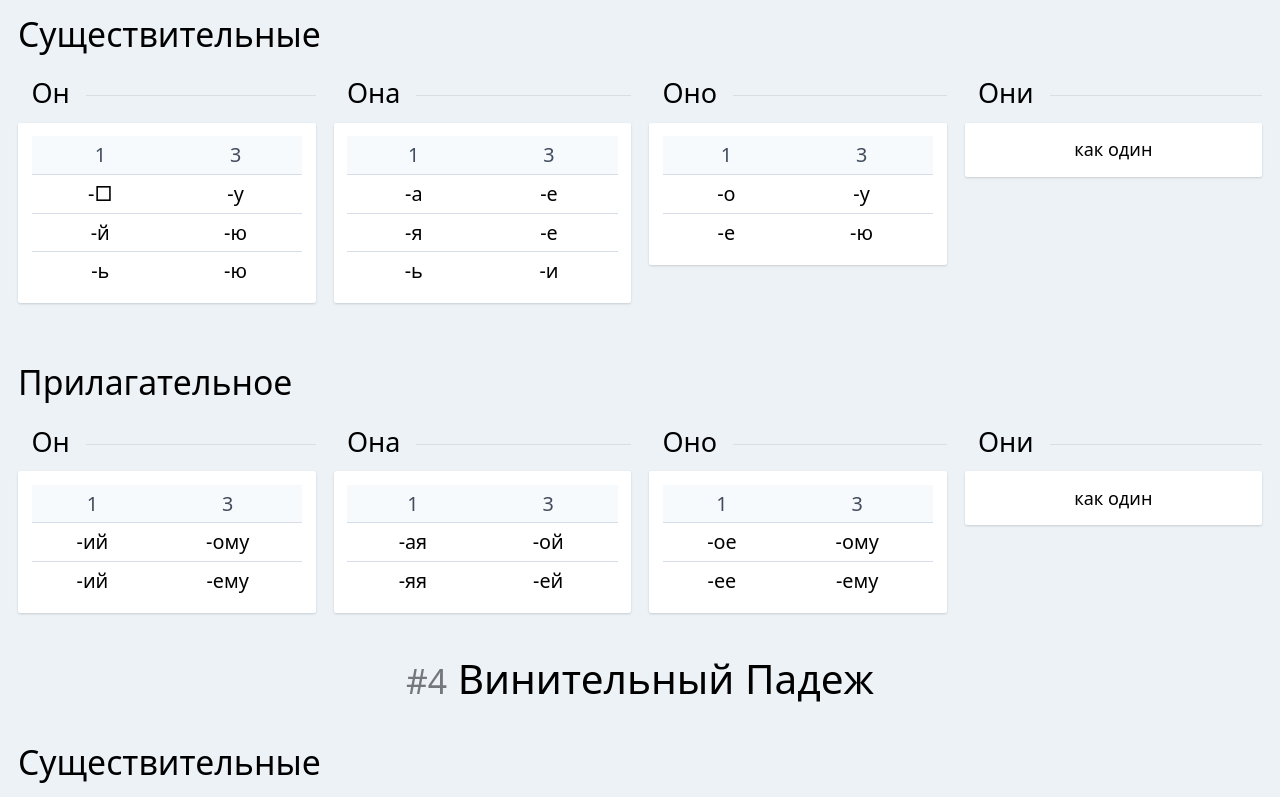
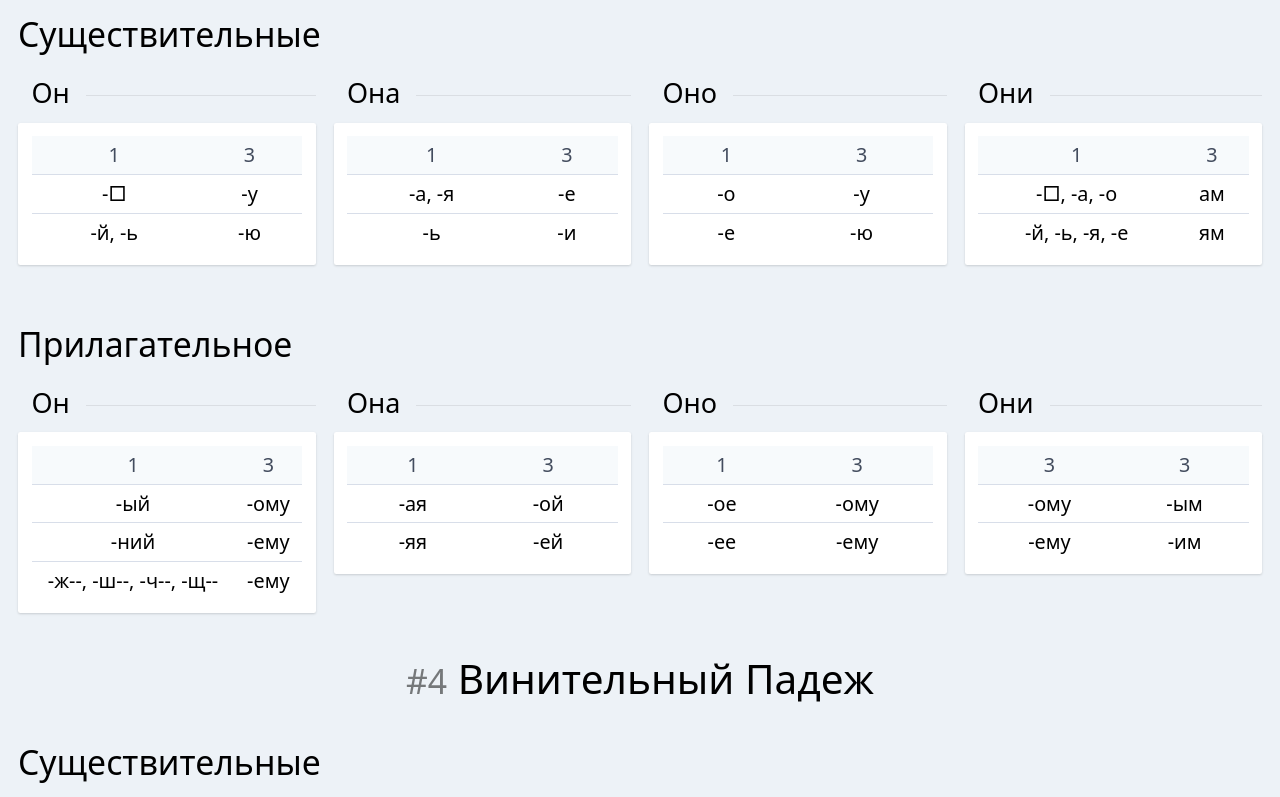
Before and after one commit to albizures/ruian, a Next.js app: page / in a window 1280 px wide. Shown: the part 1157-1954 px from the top of the page. Built offline with nearby package versions, Linux system fonts and the light colour scheme.

Commit message:
feat(cases): complete dative case

```diff
--- a/src/cases/dative.ts
+++ b/src/cases/dative.ts
@@ -27,13 +27,11 @@ const dative: Case = {
 		[Masculine]: [
 			['1', '3'],
 			['-□', '-у'],
-			['-й', '-ю'],
-			['-ь', '-ю'],
+			['-й, -ь', '-ю'],
 		],
 		[Feminine]: [
 			['1', '3'],
-			['-а', '-е'],
-			['-я', '-е'],
+			['-а, -я', '-е'],
 			['-ь', '-и'],
 		],
 		[Neuter]: [
@@ -41,12 +39,18 @@ const dative: Case = {
 			['-о', '-у'],
 			['-е', '-ю'],
 		],
+		Plural: [
+			['1', '3'],
+			['-□, -а, -о', 'ам'],
+			['-й, -ь, -я, -е', 'ям'],
+		],
 	},
 	adjectives: {
 		[Masculine]: [
 			['1', '3'],
-			['-ий', '-ому'],
-			['-ий', '-ему'],
+			['-ый', '-ому'],
+			['-ний', '-ему'],
+			['-ж--, -ш--, -ч--, -щ--', '-ему'],
 		],
 		[Feminine]: [
 			['1', '3'],
@@ -58,6 +62,11 @@ const dative: Case = {
 			['-ое', '-ому'],
 			['-ее', '-ему'],
 		],
+		Plural: [
+			['3', '3'],
+			['-ому', '-ым'],
+			['-ему', '-им'],
+		],
 	},
 };
 
--- a/src/cases/genitive.ts
+++ b/src/cases/genitive.ts
@@ -68,7 +68,7 @@ const genitive: Case = {
 			['-ее', '-его'],
 		],
 		Plural: [
-			['1', '2'],
+			['2', '2'],
 			['-ого, -ой', '-ых'],
 			['-его, -ей', '-их'],
 		],
```
